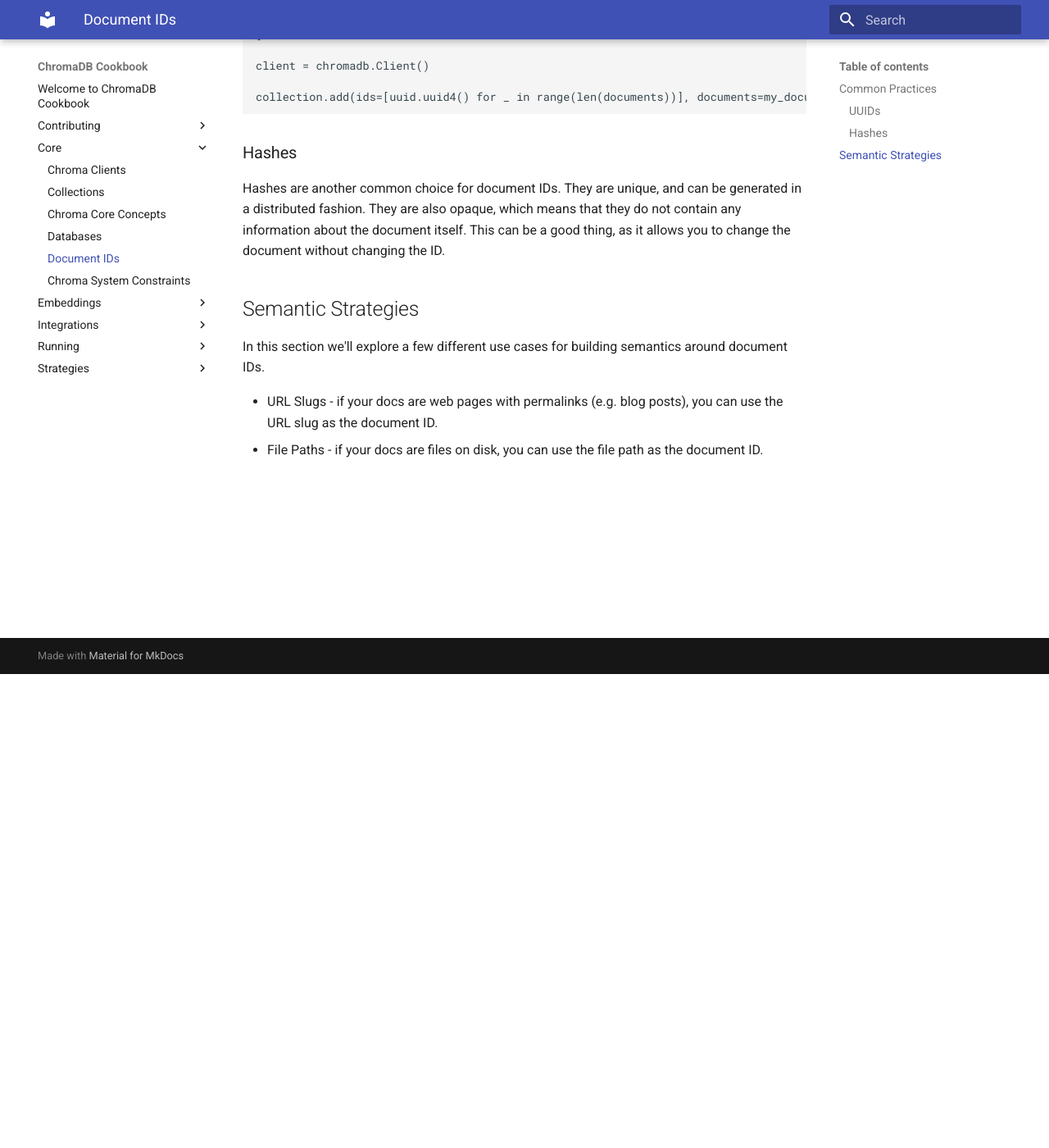
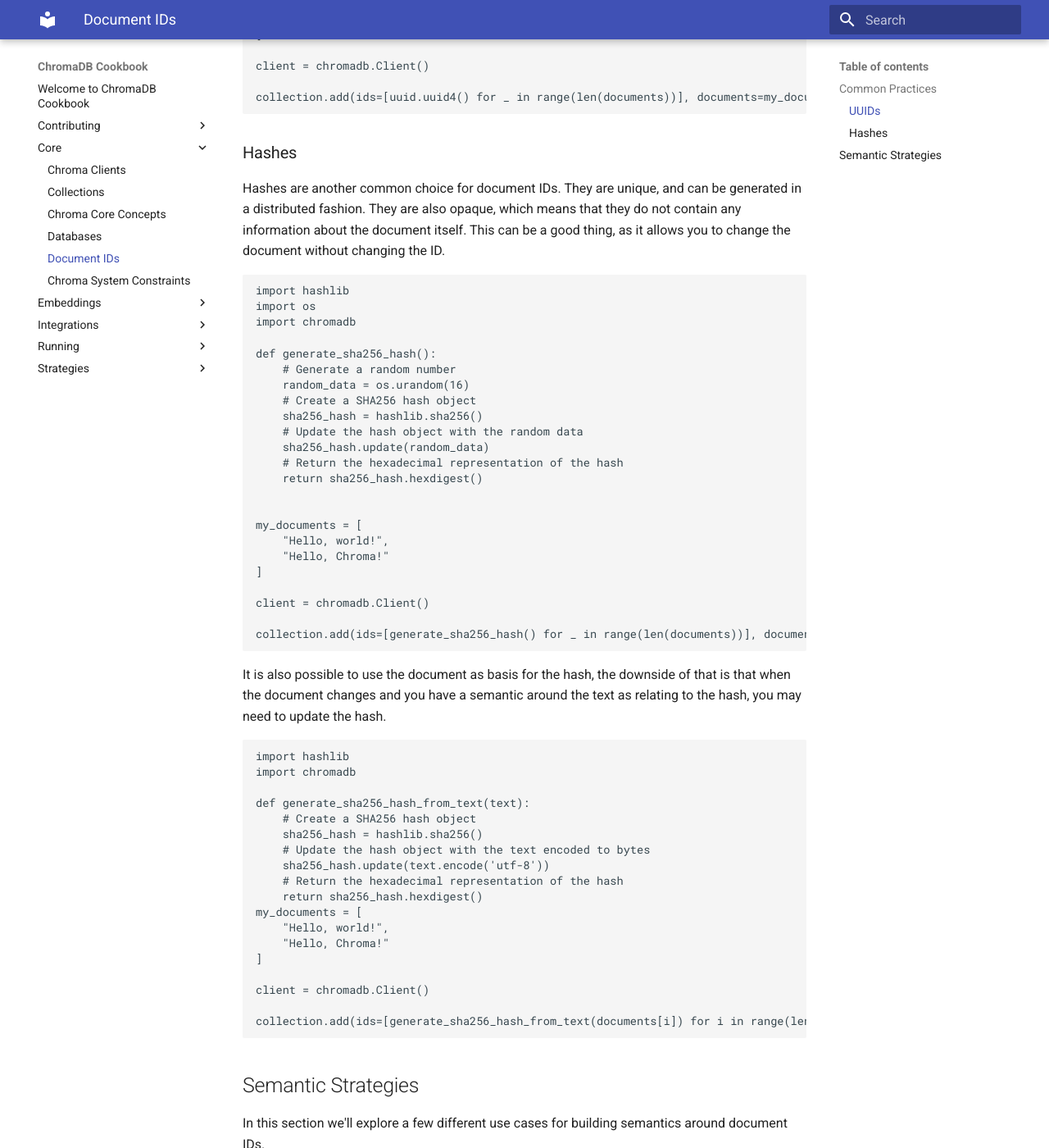
Before and after one commit to amikos-tech/chroma-cookbook, an MkDocs documentation site: the page built from docs/core/document-ids.md, in a window 1280 px wide and 1400 px high, scrolled down 578 px. Shown: the whole window at 82% size. Built offline with MkDocs 1.6.1 and Material for MkDocs 9.7.7, drawn with Linux system fonts in a browser that asks for light colours.

Commit message:
feat: Added code samples to hash based ids.

````diff
--- a/docs/core/document-ids.md
+++ b/docs/core/document-ids.md
@@ -26,6 +26,55 @@
 
 Hashes are another common choice for document IDs. They are unique, and can be generated in a distributed fashion. They are also opaque, which means that they do not contain any information about the document itself. This can be a good thing, as it allows you to change the document without changing the ID.
 
+```python
+import hashlib
+import os
+import chromadb
+
+def generate_sha256_hash():
+    # Generate a random number
+    random_data = os.urandom(16)
+    # Create a SHA256 hash object
+    sha256_hash = hashlib.sha256()
+    # Update the hash object with the random data
+    sha256_hash.update(random_data)
+    # Return the hexadecimal representation of the hash
+    return sha256_hash.hexdigest()
+
+
+my_documents = [
+    "Hello, world!",
+    "Hello, Chroma!"
+]
+
+client = chromadb.Client()
+
+collection.add(ids=[generate_sha256_hash() for _ in range(len(documents))], documents=my_documents)
+```
+
+It is also possible to use the document as basis for the hash, the downside of that is that when the document changes and you have a semantic around the text as relating to the hash, you may need to update the hash.
+
+```python
+import hashlib
+import chromadb
+
+def generate_sha256_hash_from_text(text):
+    # Create a SHA256 hash object
+    sha256_hash = hashlib.sha256()
+    # Update the hash object with the text encoded to bytes
+    sha256_hash.update(text.encode('utf-8'))
+    # Return the hexadecimal representation of the hash
+    return sha256_hash.hexdigest()
+my_documents = [
+    "Hello, world!",
+    "Hello, Chroma!"
+]
+
+client = chromadb.Client()
+
+collection.add(ids=[generate_sha256_hash_from_text(documents[i]) for i in range(len(documents))], documents=my_documents)
+```
+
 ## Semantic Strategies
 
 In this section we'll explore a few different use cases for building semantics around document IDs.
````
